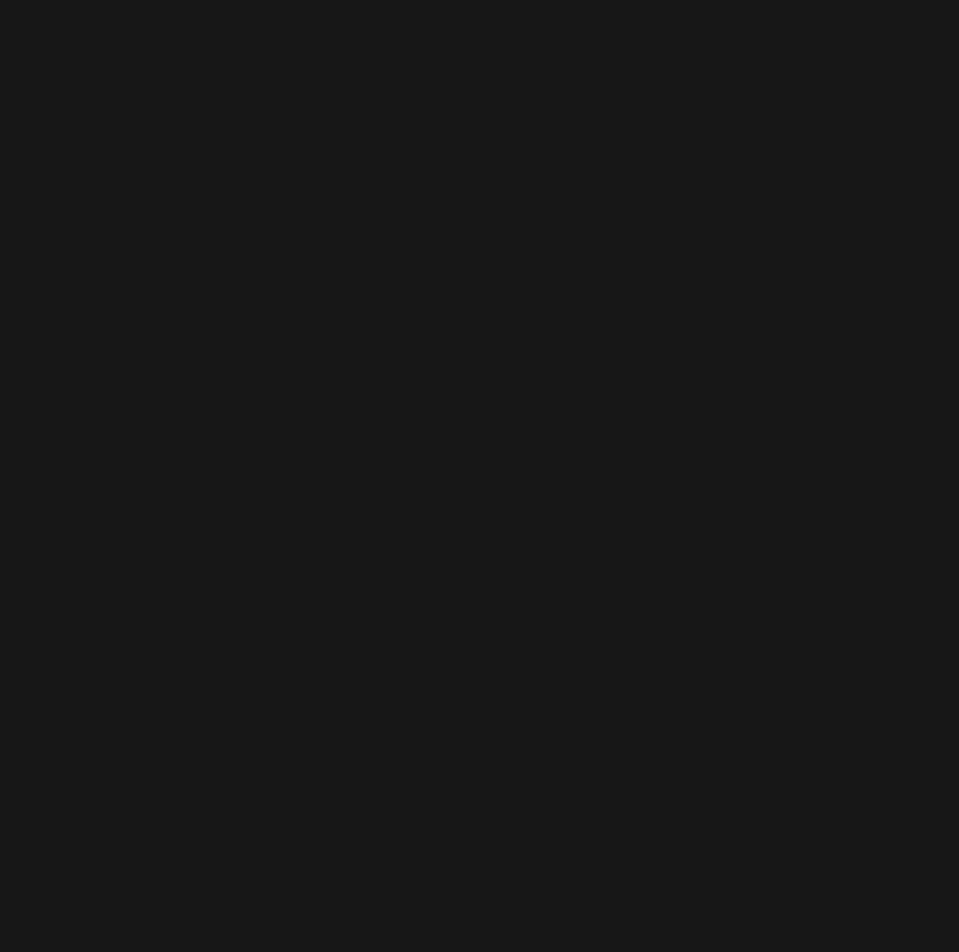
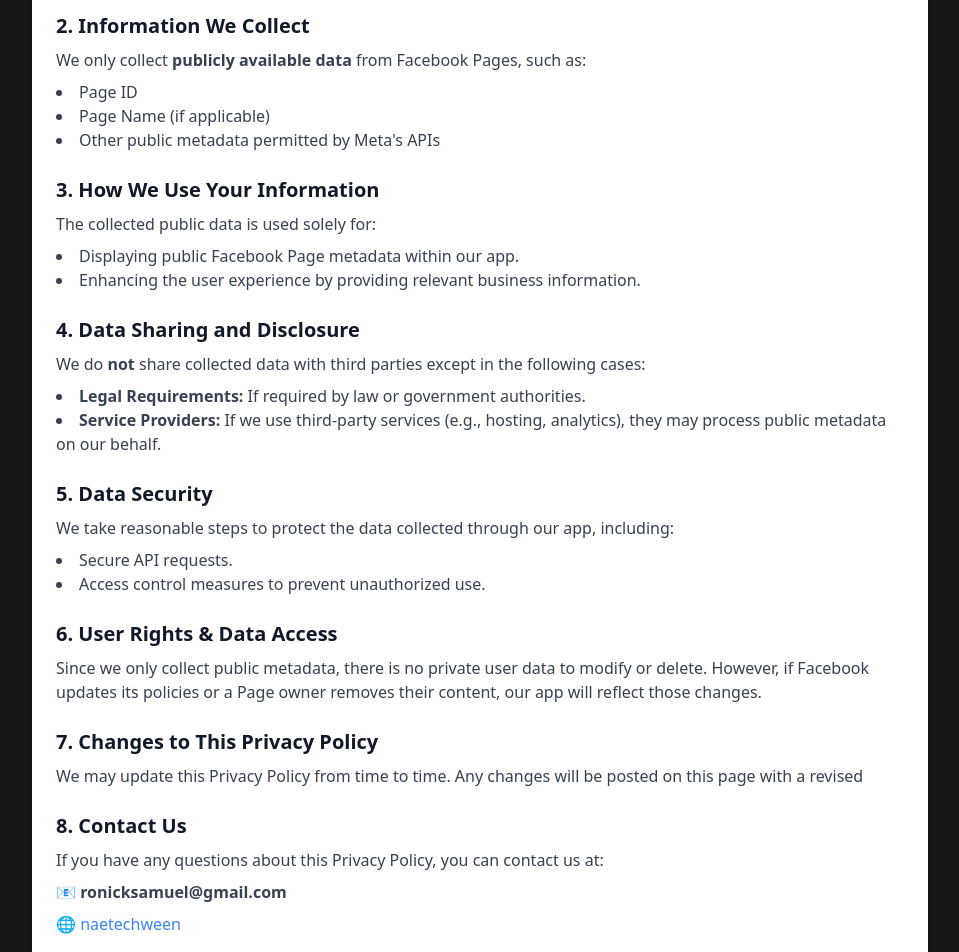
Before and after one commit to sammy0055/naetechween_consult, a React (Vite) app: page /privacy_policy in a window 1280 px wide. Before the commit this address had no page. Shown: the part 280-1232 px from the top of the page, without its empty margins (160-1119 px from the left). Before the commit the page ends 800 px from the top, so only its background shows below. Built offline with nearby package versions, Linux system fonts and the light colour scheme.

Commit message:
add policy

```diff
--- a/src/main.tsx
+++ b/src/main.tsx
@@ -4,6 +4,7 @@
 import App from './App.tsx';
 import './index.css';
 import Projects from './route/project/index.tsx';
+import { PrivacyPolicy } from './route/privacyPolicy/index.tsx';
 
 const router = createBrowserRouter([
     {
@@ -14,6 +15,10 @@
         path: '/projects',
         element: <Projects />,
     },
+    {
+        path: '/privacy_policy',
+        element: <PrivacyPolicy />,
+    },
 ]);
 
 createRoot(document.getElementById('root')!).render(
--- /dev/null
+++ b/src/route/privacyPolicy/index.tsx
@@ -0,0 +1,117 @@
+export const PrivacyPolicy = () => {
+    return (
+        <div className="max-w-4xl mx-auto px-6 py-12 bg-white shadow-lg rounded-lg mt-10">
+            <h1 className="text-3xl font-bold text-gray-900 mb-4">
+                Privacy Policy
+            </h1>
+            <p className="text-sm text-gray-500 mb-6">
+                Last Updated: <span className="font-semibold">01/01/2025</span>
+            </p>
+
+            <h2 className="text-xl font-semibold text-gray-900 mt-6">
+                1. Introduction
+            </h2>
+            <p className="mt-2 text-gray-700">
+                Welcome to <strong>[Your App Name]</strong>. This Privacy Policy
+                explains how we collect, use, and protect information when you
+                use our app, which interacts with Facebook Pages to retrieve
+                public metadata such as Page IDs.
+            </p>
+
+            <h2 className="text-xl font-semibold text-gray-900 mt-6">
+                2. Information We Collect
+            </h2>
+            <p className="mt-2 text-gray-700">
+                We only collect <strong>publicly available data</strong> from
+                Facebook Pages, such as:
+            </p>
+            <ul className="list-disc list-inside mt-2 text-gray-700">
+                <li>Page ID</li>
+                <li>Page Name (if applicable)</li>
+                <li>Other public metadata permitted by Meta's APIs</li>
+            </ul>
+
+            <h2 className="text-xl font-semibold text-gray-900 mt-6">
+                3. How We Use Your Information
+            </h2>
+            <p className="mt-2 text-gray-700">
+                The collected public data is used solely for:
+            </p>
+            <ul className="list-disc list-inside mt-2 text-gray-700">
+                <li>
+                    Displaying public Facebook Page metadata within our app.
+                </li>
+                <li>
+                    Enhancing the user experience by providing relevant business
+                    information.
+                </li>
+            </ul>
+
+            <h2 className="text-xl font-semibold text-gray-900 mt-6">
+                4. Data Sharing and Disclosure
+            </h2>
+            <p className="mt-2 text-gray-700">
+                We do <strong>not</strong> share collected data with third
+                parties except in the following cases:
+            </p>
+            <ul className="list-disc list-inside mt-2 text-gray-700">
+                <li>
+                    <strong>Legal Requirements:</strong> If required by law or
+                    government authorities.
+                </li>
+                <li>
+                    <strong>Service Providers:</strong> If we use third-party
+                    services (e.g., hosting, analytics), they may process public
+                    metadata on our behalf.
+                </li>
+            </ul>
+
+            <h2 className="text-xl font-semibold text-gray-900 mt-6">
+                5. Data Security
+            </h2>
+            <p className="mt-2 text-gray-700">
+                We take reasonable steps to protect the data collected through
+                our app, including:
+            </p>
+            <ul className="list-disc list-inside mt-2 text-gray-700">
+                <li>Secure API requests.</li>
+                <li>Access control measures to prevent unauthorized use.</li>
+            </ul>
+
+            <h2 className="text-xl font-semibold text-gray-900 mt-6">
+                6. User Rights & Data Access
+            </h2>
+            <p className="mt-2 text-gray-700">
+                Since we only collect public metadata, there is no private user
+                data to modify or delete. However, if Facebook updates its
+                policies or a Page owner removes their content, our app will
+                reflect those changes.
+            </p>
+
+            <h2 className="text-xl font-semibold text-gray-900 mt-6">
+                7. Changes to This Privacy Policy
+            </h2>
+            <p className="mt-2 text-gray-700">
+                We may update this Privacy Policy from time to time. Any changes
+                will be posted on this page with a revised{' '}
+            </p>
+
+            <h2 className="text-xl font-semibold text-gray-900 mt-6">
+                8. Contact Us
+            </h2>
+            <p className="mt-2 text-gray-700">
+                If you have any questions about this Privacy Policy, you can
+                contact us at:
+            </p>
+            <p className="mt-2 text-gray-700">
+                📧 <strong>ronicksamuel@gmail.com</strong>
+            </p>
+            <p className="mt-2 text-gray-700">
+                🌐{' '}
+                <a href="htts://naetechween.netlify.app" className="text-blue-500 hover:underline">
+                    naetechween
+                </a>
+            </p>
+        </div>
+    );
+};
```
